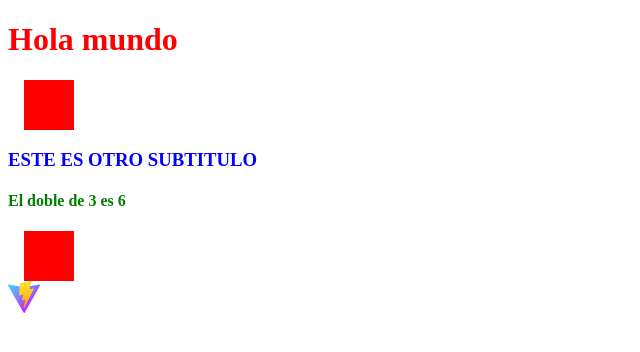
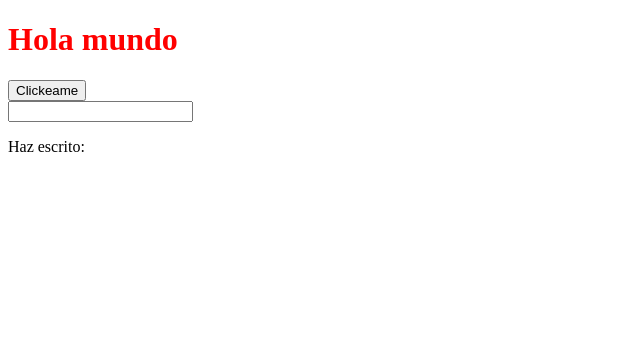
Before and after one commit to GBarrera817/react-peliculas, a React (Vite) app: page / in a window 1280 px wide. Shown: the top 352 px of the page, without its empty margins (0-640 px from the left). Built offline with nearby package versions, Linux system fonts and the light colour scheme.

Commit message:
Clase 40: Eventos en React
- Handling JS events through variables and event setting on HTML tags.
- Refactor: Remove unused variables and commented-out code in App component

```diff
--- a/src/App.tsx
+++ b/src/App.tsx
@@ -1,30 +1,28 @@
 // 3era forma de setear css: a partir de un css con el nombre del componente por convención: App.module.css
-import styles from './App.module.css'
+// import styles from './App.module.css'
 
 
 // Componente App es un componente funcional que va a retornar Interfaz de Usuario (UI)
 export default function App() {
 
-  const subtitulo = 'Este es otro subtitulo';
-  const duplicar = (valor: number) => valor * 2;
-  const imagenURL = '/vite.svg';
+  const manejarClick = () => alert('click');
 
-  // 2da forma de establecer css a partir de un objeto y setear el atributo style en el tag con el nombre de la variable
-  const cuadradoRojo = {
-    backgroundColor: 'red',
-    width: '50px',
-    height: '50px',
-    marginLeft: '1rem'
-  }
+  const manejarKeyUp = (e: React.KeyboardEvent<HTMLInputElement>) => texto = e.currentTarget.value;
+
+  let texto = '';
 
   return (
     <>
       <h1 className='rojo'>Hola mundo</h1>
-      <div style={cuadradoRojo}></div>
-      <h3 className={styles.color}>{subtitulo.toUpperCase()}</h3>
-      <h4>El doble de 3 es {duplicar(3)}</h4>
-      <div style={cuadradoRojo}></div>
-      <img src={imagenURL} alt="logo_vite" />
+
+      <button onClick={manejarClick}>Clickeame</button>
+
+      <div>
+        <input type="text" onKeyUp={(e) => manejarKeyUp(e)}/>
+      </div>
+      <div>
+        <p>Haz escrito: {texto}</p>
+      </div>
     </>
   );
 }
```
